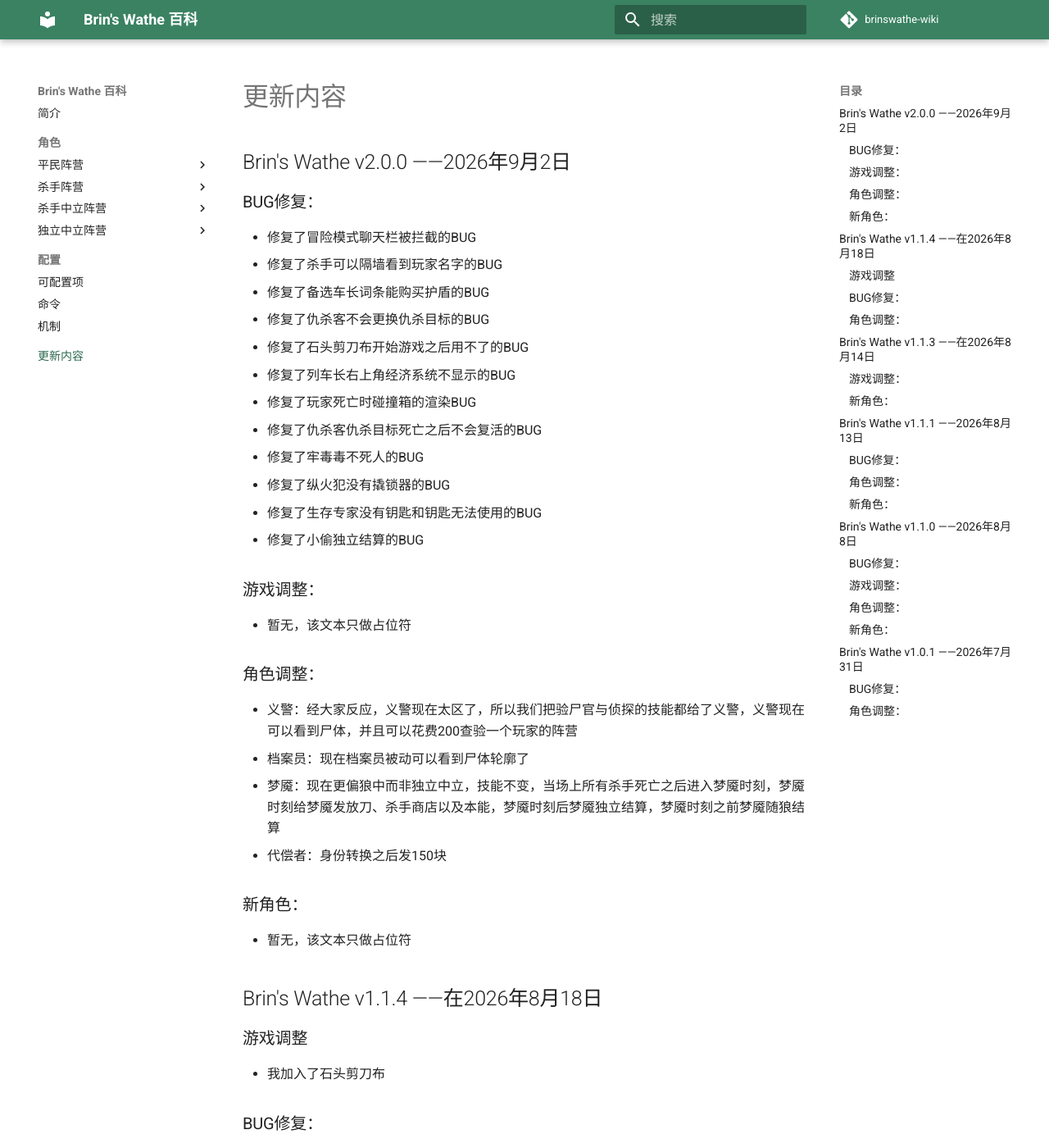
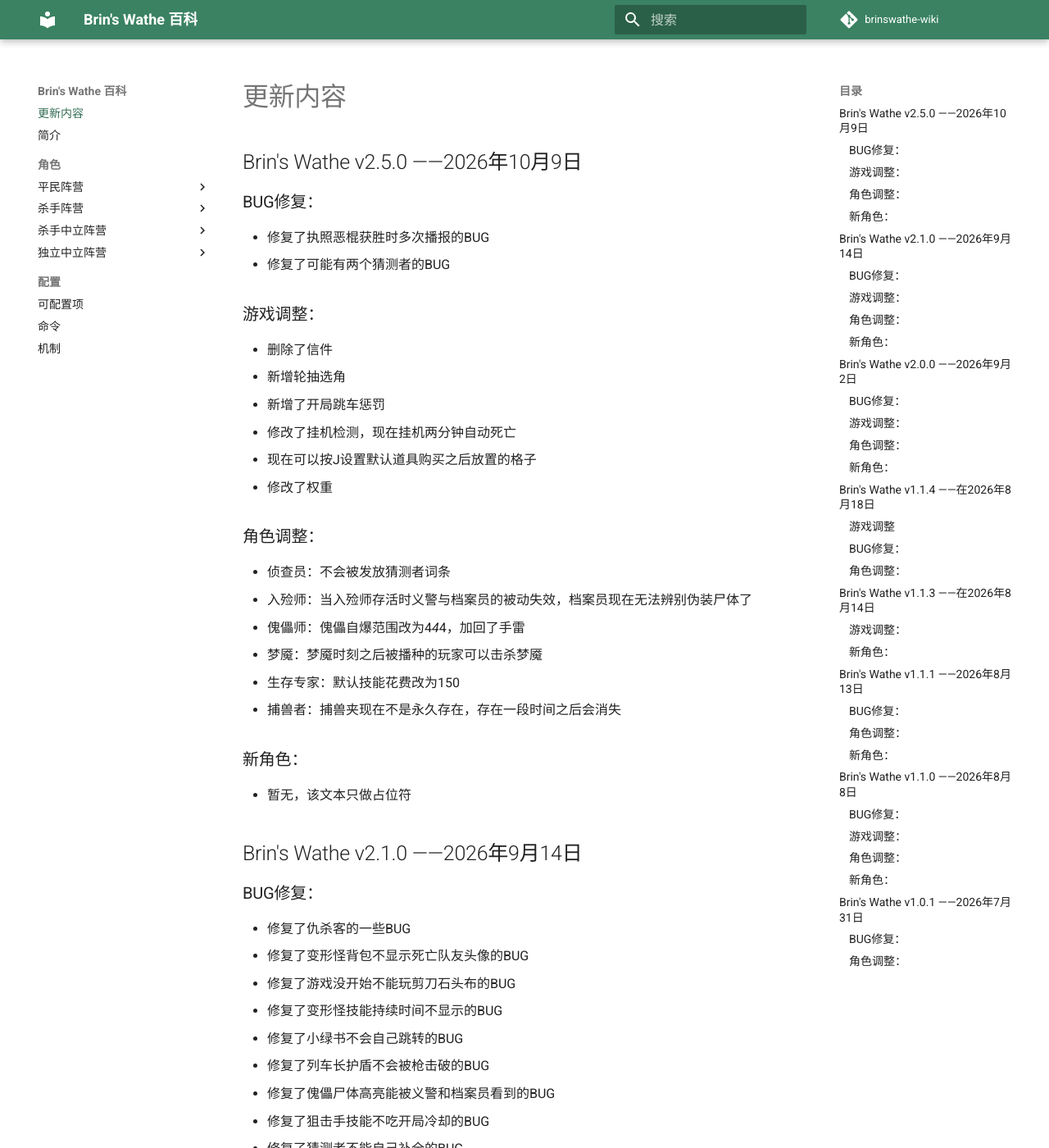
Before and after one commit to ErinDax/brinswathe-wiki, an MkDocs documentation site: the page built from docs/changelog.md, in a window 1280 px wide and 1400 px high. Shown: the whole window at 82% size. Built offline with MkDocs 1.6.1 and Material for MkDocs 9.7.7, drawn with Linux system fonts in a browser that asks for light colours; comment, search, counter and statistics services are not loaded; some of the changed text lies outside the part shown.

Commit message:
用户更新 changelog + 更新内容设为落地页（nav 首位）

```diff
--- a/docs/changelog.md
+++ b/docs/changelog.md
@@ -1,4 +1,59 @@
 # 更新内容
+
+## Brin's Wathe v2.5.0 ——2026年10月9日
+
+### BUG修复：
+- 修复了执照恶棍获胜时多次播报的BUG
+- 修复了可能有两个猜测者的BUG
+
+### 游戏调整：
+- 删除了信件
+- 新增轮抽选角
+- 新增了开局跳车惩罚
+- 修改了挂机检测，现在挂机两分钟自动死亡
+- 现在可以按J设置默认道具购买之后放置的格子
+- 修改了权重
+
+### 角色调整：
+- 侦查员：不会被发放猜测者词条
+- 入殓师：当入殓师存活时义警与档案员的被动失效，档案员现在无法辨别伪装尸体了
+- 傀儡师：傀儡自爆范围改为4*4*4，加回了手雷
+- 梦魇：梦魇时刻之后被播种的玩家可以击杀梦魇
+- 生存专家：默认技能花费改为150
+- 捕兽者：捕兽夹现在不是永久存在，存在一段时间之后会消失
+
+### 新角色：
+- 暂无，该文本只做占位符
+
+## Brin's Wathe v2.1.0 ——2026年9月14日
+
+### BUG修复：
+- 修复了仇杀客的一些BUG
+- 修复了变形怪背包不显示死亡队友头像的BUG
+- 修复了游戏没开始不能玩剪刀石头布的BUG
+- 修复了变形怪技能持续时间不显示的BUG
+- 修复了小绿书不会自己跳转的BUG
+- 修复了列车长护盾不会被枪击破的BUG
+- 修复了傀儡尸体高亮能被义警和档案员看到的BUG
+- 修复了狙击手技能不吃开局冷却的BUG
+- 修复了猜测者不能自己补全的BUG
+
+### 游戏调整：
+- 旁观者模式也可以进行剪刀石头布了
+- 将猜测者词条改为必然刷新
+- 在背包界面会显示玩家当前词条以及身份
+- 加入了结算身份显示以及事件显示
+- 加入了结算音乐盒以及皮肤界面
+
+### 角色调整：
+- 复仇者：可以捡枪，目睹死亡只发放本能
+- 灵媒：可以捡枪了现在，删除了灵媒的枪商店
+- 傀儡师：将默认刀价格调整至150，并优化了傀儡视角，傀儡自爆现在无视护盾
+- 入殓师：在解除伪装的5s之内完成击杀刀将不会进入冷却
+- 捕兽者：将技能花费改为25
+
+### 新角色：
+- 暂无，该文本只做占位符
 
 ## Brin's Wathe v2.0.0 ——2026年9月2日
 
--- a/mkdocs.yml
+++ b/mkdocs.yml
@@ -32,6 +32,7 @@ plugins:
   - search
 
 nav:
+  - 更新内容: changelog.md
   - 简介: index.md
   - 角色:
     - 平民阵营:
@@ -64,4 +65,3 @@ nav:
     - 可配置项: config.md
     - 命令: commands.md
     - 机制: mechanisms.md
-  - 更新内容: changelog.md
```
